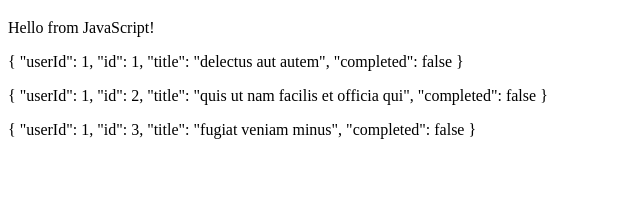
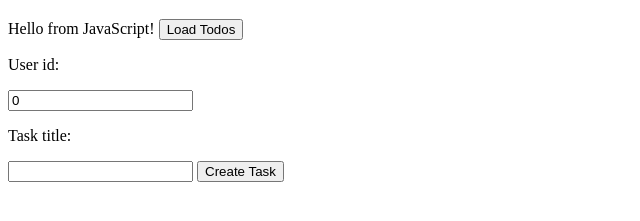
Before and after one commit to philipmjobe/practice-vuejs, a plain HTML site: page todos.html in a window 1280 px wide. Shown: the part 61-282 px from the top of the page, without its empty margins (0-640 px from the left). Drawn offline with nearby package versions, Linux system fonts and the light colour scheme.

Commit message:
added axios.get and axios.post that i need to add the logic to put it into the todos list

```diff
--- a/todos.html
+++ b/todos.html
@@ -4,13 +4,20 @@
     <meta charset="UTF-8" />
     <title>Todos Vue.js</title>
     <script src="https://cdn.jsdelivr.net/npm/vue/dist/vue.js"></script>
+    <script src="https://unpkg.com/axios/dist/axios.min.js"></script>
     <script src="todos.js" defer></script>
   </head>
   <body>
     <h1>Hello from HTML!</h1>
     <div id="app">
       {{ message }}
-      <p v-for="todos in todos">{{ todos }}</p>
+      <button v-on:click="loadTodos">Load Todos</button>
+      <li v-for="todos in todos">{{ todos }}</li>
+      <p>User id:</p>
+      <input type="integer" v-model="userId">
+      <p>Task title:</p>
+      <input type="string" v-model= "title">
+      <button v-on:click="maketodo()">Create Task</button>
     </div>
   </body>
 </html>
--- a/todos.js
+++ b/todos.js
@@ -1,30 +1,37 @@
-/* global Vue */
+/* global Vue, axios */
 
 var app = new Vue({
   el: "#app",
   data: function () {
     return {
       message: "Hello from JavaScript!",
-      todos: [
-        {
-          userId: 1,
-          id: 1,
-          title: "delectus aut autem",
-          completed: false,
-        },
-        {
-          userId: 1,
-          id: 2,
-          title: "quis ut nam facilis et officia qui",
-          completed: false,
-        },
-        {
-          userId: 1,
-          id: 3,
-          title: "fugiat veniam minus",
-          completed: false,
-        },
-      ],
+      todos: [],
+      userId: 0,
+      title: "",
     };
   },
+  methods: {
+    // ...
+    loadTodos: function () {
+      axios.get("https://jsonplaceholder.typicode.com/todos").then((response) => {
+        console.log(response.data);
+        this.todos = response.data;
+      });
+    },
+    maketodo: function () {
+      axios
+        .post("https://jsonplaceholder.typicode.com/todos", {
+          userId: this.userId,
+          title: this.title,
+          completed: false,
+        })
+        .then((response) => {
+          console.log(response.data);
+          this.todos = response.data;
+        })
+        .catch(function (error) {
+          console.log(error);
+        });
+    },
+  },
 });
```
